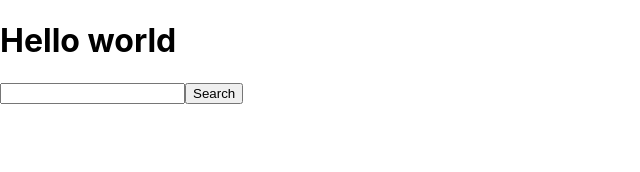
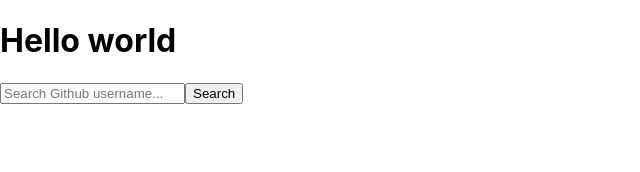
Before and after one commit to Mitch4sho/GitHub-user-serach-app, a React (Create React App) app: page / in a window 1280 px wide. Shown: the top 172 px of the page, without its empty margins (0-640 px from the left). Built offline with nearby package versions, Linux system fonts and the light colour scheme; the HTML template or start-up script is replaced by a standard one.

Commit message:
changed to contolled component

```diff
--- a/src/components/SearchBar.js
+++ b/src/components/SearchBar.js
@@ -1,24 +1,36 @@
 import React, { useState } from "react";
 
 const SearchBar = () => {
-    const [user, searchUser] = useState('Mitch4sho');
+  const [user, setUser] = useState("");
 
-    const search = () => {
-        console.log('searching')
-        fetch(`https://api.github.com/users/${user}`, {
-           "method" : "GET",
-        })
-        .then(response => response.json())
-        .then(response => console.log(response))
-        .catch(err => {console.log(err)})
-    }
+  const search = (e) => {
+    console.log("------searching------");
+    e.preventDefault();
+    fetch(`https://api.github.com/users/${user}`, {
+      method: "GET",
+    })
+      .then((response) => response.json())
+      .then((response) => {
+        console.log(response);
+        setUser("");
+      })
+      .catch((err) => {
+        console.log(err);
+      });
+  };
 
-    return (
-        <div>
-            <input type="text" />
-            <button onClick={() => search()}>Search</button>
-        </div>
-    );
+  return (
+    <form>
+      <input
+        type="text"
+        placeholder="Search Github username..."
+        name="searchbox"
+        value={user}
+        onChange={(e) => setUser(e.target.value)}
+      />
+      <button onClick={(e) => search(e)}>Search</button>
+    </form>
+  );
 };
 
 export default SearchBar;
```
